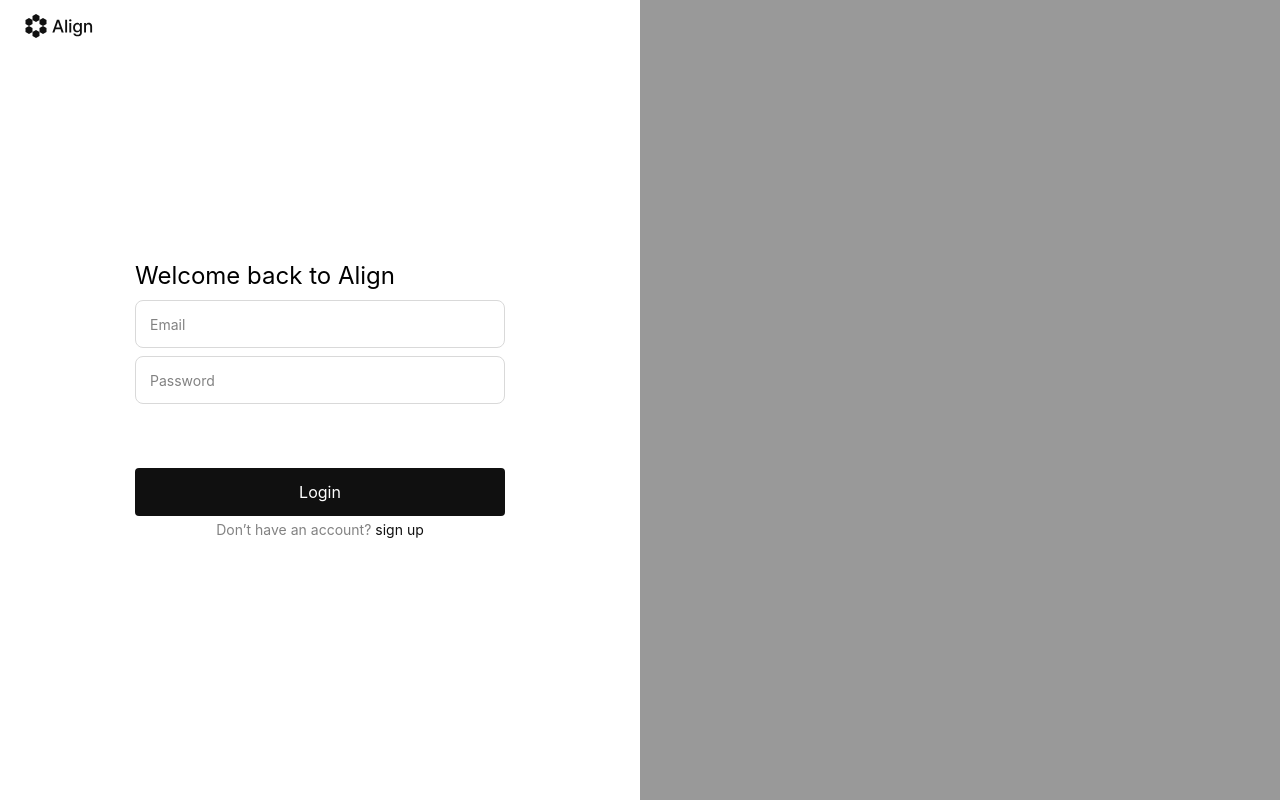
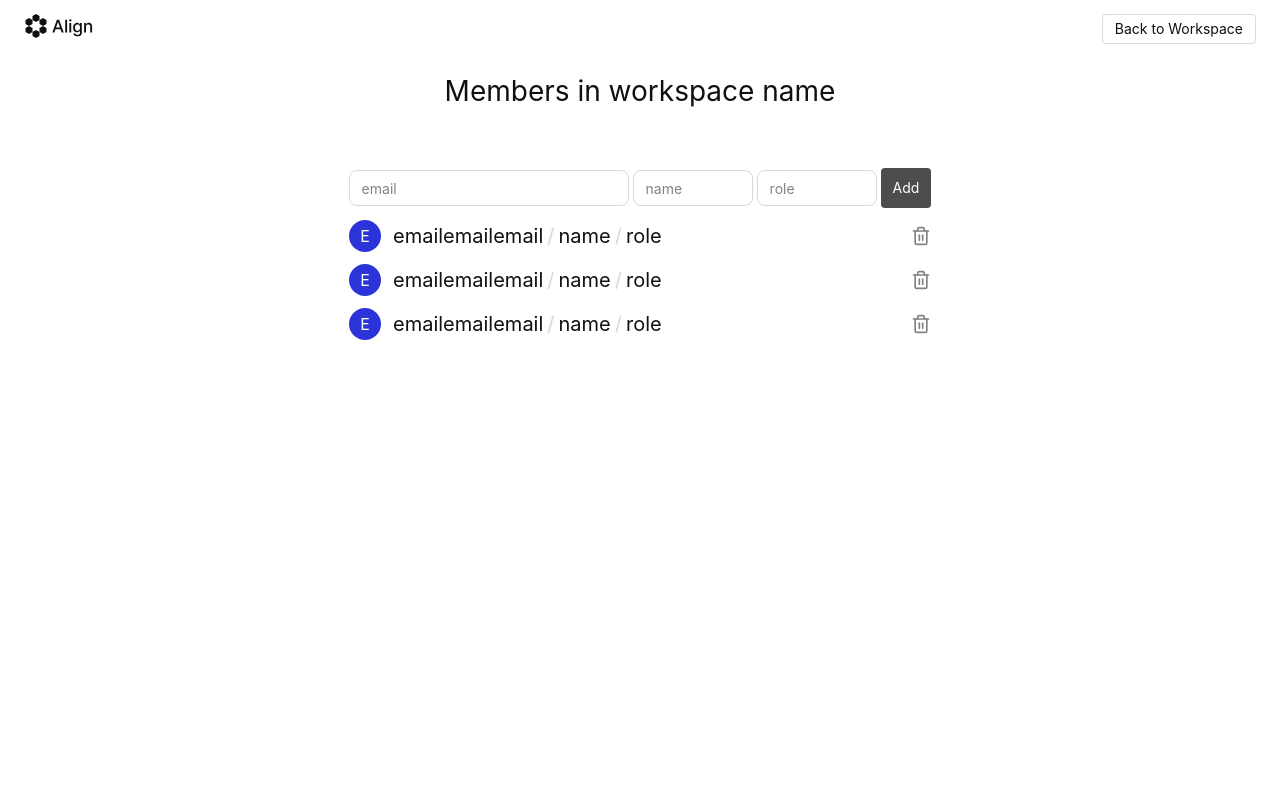
Before and after one commit to Unboxing-07/Align, a React (Vite) app: page /workspace/1/members in a window 1280 px wide. Before the commit this address led to /login. Built offline with nearby package versions, Linux system fonts and the light colour scheme; a web font is replaced by a local one.

Commit message:
workspace member page publish

```diff
--- /dev/null
+++ b/src/components/MemberItem.tsx
@@ -0,0 +1,32 @@
+import { Assignee } from "./Assignee"
+import { Trash2 } from "lucide-react"
+
+type MemberItemProps = {
+  email: string
+  name: string
+  role: string
+  onDelete?: () => void
+}
+
+export const MemberItem = ({ email, name, role, onDelete }: MemberItemProps) => {
+  return (
+    <div className="flex items-center gap-3 w-full">
+      <Assignee email={email} />
+
+      <div className="flex-1 flex items-center gap-1 text-xl">
+        <p className="text-black">{email}</p>
+        <p className="text-gray-100">/</p>
+        <p className="text-black">{name}</p>
+        <p className="text-gray-100">/</p>
+        <p className="text-black">{role}</p>
+      </div>
+
+      <button
+        onClick={onDelete}
+        className="text-gray-200 hover:text-black transition-colors"
+      >
+        <Trash2 size={20} />
+      </button>
+    </div>
+  )
+}
--- a/src/pages/WorkspaceDetail.tsx
+++ b/src/pages/WorkspaceDetail.tsx
@@ -50,7 +50,7 @@ export const WorkspaceDetail = () => {
         </div>
 
         <div className="flex flex-col items-end gap-1">
-          <LineButton>Member</LineButton>
+          <LineButton onClick={() => navigate(`/workspace/${id}/members`)}>Member</LineButton>
           <LineButton>My Tasks</LineButton>
         </div>
       </div>
--- /dev/null
+++ b/src/pages/WorkspaceMembers.tsx
@@ -0,0 +1,105 @@
+import { useState } from "react"
+import { useParams, useNavigate } from "react-router-dom"
+import { Logo } from "../components/Logo"
+import { LineButton } from "../components/LineButton"
+import { Input } from "../components/Input"
+import { Button } from "../components/Button"
+import { MemberItem } from "../components/MemberItem"
+import type { AssigneeType } from "../types/workspace"
+
+export const WorkspaceMembers = () => {
+  const { id } = useParams()
+  const navigate = useNavigate()
+
+  const [email, setEmail] = useState("")
+  const [name, setName] = useState("")
+  const [role, setRole] = useState("")
+
+  // Mock data - 나중에 API로 대체
+  const workspace = {
+    id,
+    name: "workspace name",
+  }
+
+  const [members, setMembers] = useState<AssigneeType[]>([
+    { email: "emailemailemail", name: "name", role: "role" },
+    { email: "emailemailemail", name: "name", role: "role" },
+    { email: "emailemailemail", name: "name", role: "role" },
+  ])
+
+  const handleAddMember = () => {
+    if (email.trim() && name.trim() && role.trim()) {
+      const newMember: AssigneeType = { email, name, role }
+      setMembers([...members, newMember])
+      setEmail("")
+      setName("")
+      setRole("")
+      console.log("Adding member:", newMember)
+      // TODO: API 호출로 멤버 추가
+    }
+  }
+
+  const handleDeleteMember = (index: number) => {
+    setMembers(members.filter((_, i) => i !== index))
+    console.log("Deleting member at index:", index)
+    // TODO: API 호출로 멤버 삭제
+  }
+
+  return (
+    <div className="w-full min-h-screen bg-white relative">
+      <div className="flex justify-between px-6 pt-3.5">
+        <Logo />
+
+        <LineButton onClick={() => navigate(`/workspace/${id}`)} isThin>
+          Back to Workspace
+        </LineButton>
+      </div>
+
+      <div className="flex flex-col items-center pt-6.5">
+        <h1 className="text-black text-[28px] mb-14">Members in {workspace.name}</h1>
+
+        {/* Add member form */}
+        <div className="flex items-center gap-1 mb-3">
+          <Input
+            placeholder="email"
+            value={email}
+            onChange={(e) => setEmail(e.target.value)}
+            width={280}
+          />
+          <Input
+            placeholder="name"
+            value={name}
+            onChange={(e) => setName(e.target.value)}
+            width={120}
+          />
+          <Input
+            placeholder="role"
+            value={role}
+            onChange={(e) => setRole(e.target.value)}
+            width={120}
+          />
+          <Button
+            size="medium"
+            onClick={handleAddMember}
+            disabled={!email.trim() || !name.trim() || !role.trim()}
+          >
+            Add
+          </Button>
+        </div>
+
+        {/* Member list */}
+        <div className="w-145.5 flex flex-col gap-3">
+          {members.map((member, index) => (
+            <MemberItem
+              key={index}
+              email={member.email}
+              name={member.name}
+              role={member.role}
+              onDelete={() => handleDeleteMember(index)}
+            />
+          ))}
+        </div>
+      </div>
+    </div>
+  )
+}
--- a/src/router/index.tsx
+++ b/src/router/index.tsx
@@ -3,6 +3,7 @@ import { Login } from "../pages/Login"
 import { Signup } from "../pages/Signup"
 import { WorkspaceList } from "../pages/WorkspaceList"
 import { WorkspaceDetail } from "../pages/WorkspaceDetail"
+import { WorkspaceMembers } from "../pages/WorkspaceMembers"
 import { NotFound } from "../pages/NotFound"
 
 export const router = createBrowserRouter([
@@ -27,6 +28,10 @@ export const router = createBrowserRouter([
     element: <WorkspaceDetail />,
   },
   {
+    path: "/workspace/:id/members",
+    element: <WorkspaceMembers />,
+  },
+  {
     path: "*",
     element: <NotFound />,
   },
```
